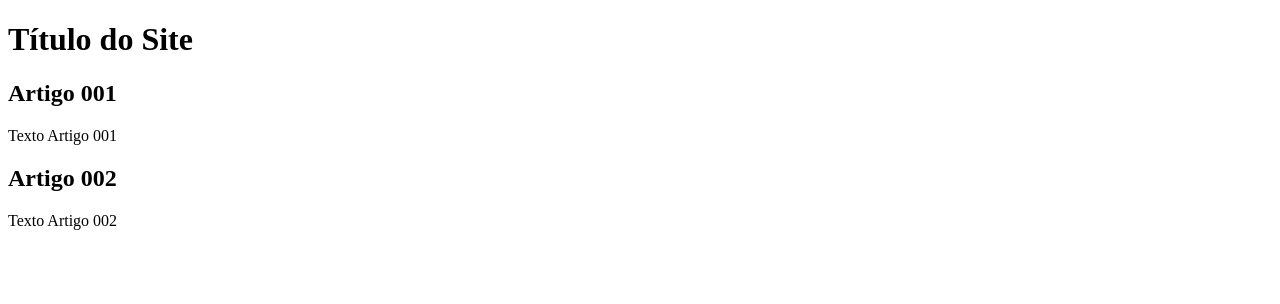
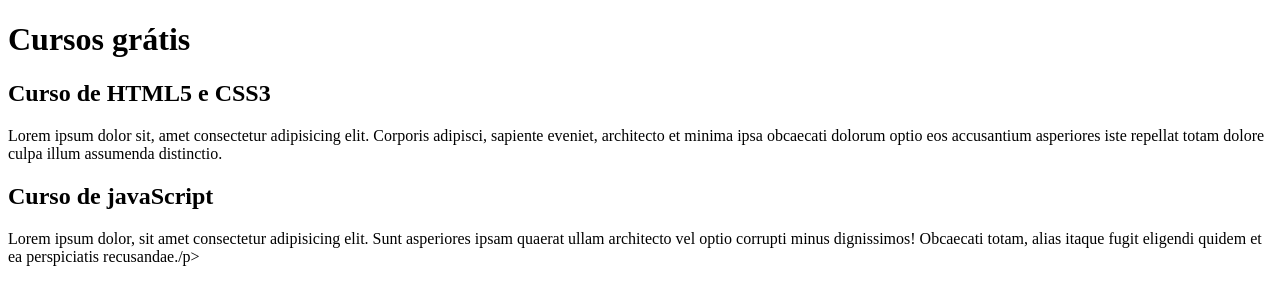
Before and after one commit to ThiagoPelle/projeto-site, a plain HTML site: page index.html in a window 1280 px wide. Drawn offline with Linux system fonts and the light colour scheme.

Commit message:
comecei a escrever o conteúdo

```diff
--- a/index.html
+++ b/index.html
@@ -8,15 +8,15 @@
 <body>
     <main>
         <head>
-            <h1>Título do Site</h1>
+            <h1>Cursos grátis</h1>
         </head>
         <article>
-            <h2>Artigo 001</h2>
-            <p>Texto Artigo 001</p>
+            <h2>Curso de HTML5 e CSS3</h2>
+            <p>Lorem ipsum dolor sit, amet consectetur adipisicing elit. Corporis adipisci, sapiente eveniet, architecto et minima ipsa obcaecati dolorum optio eos accusantium asperiores iste repellat totam dolore culpa illum assumenda distinctio.</p>
         </article>
         <article>
-            <h2>Artigo 002</h2>
-            <p>Texto Artigo 002</p>
+            <h2>Curso de javaScript</h2>
+            <p>Lorem ipsum dolor, sit amet consectetur adipisicing elit. Sunt asperiores ipsam quaerat ullam architecto vel optio corrupti minus dignissimos! Obcaecati totam, alias itaque fugit eligendi quidem et ea perspiciatis recusandae./p>
         </article>
     </main>
 </body>
```
